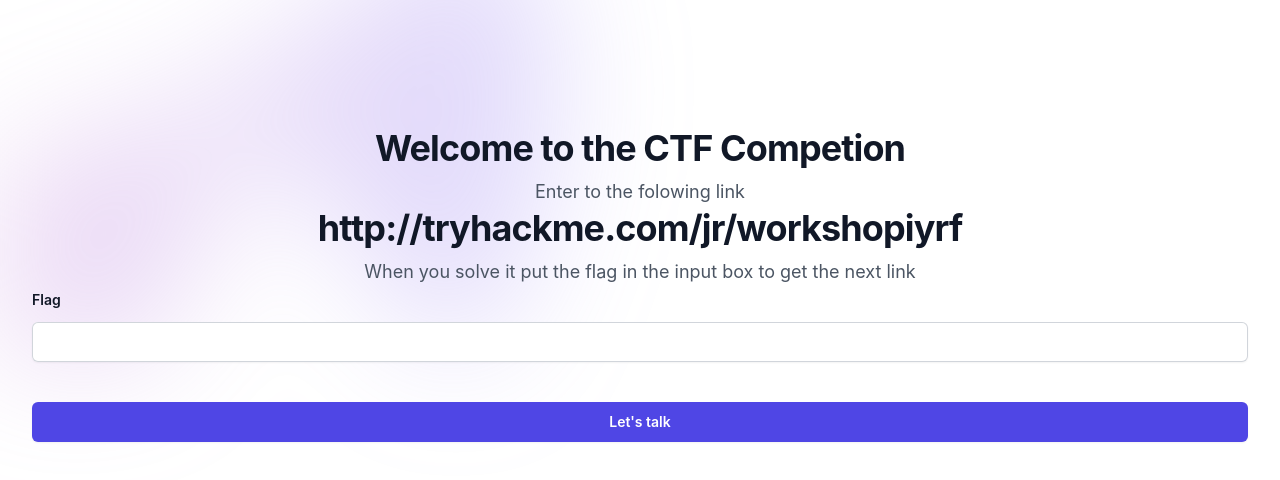
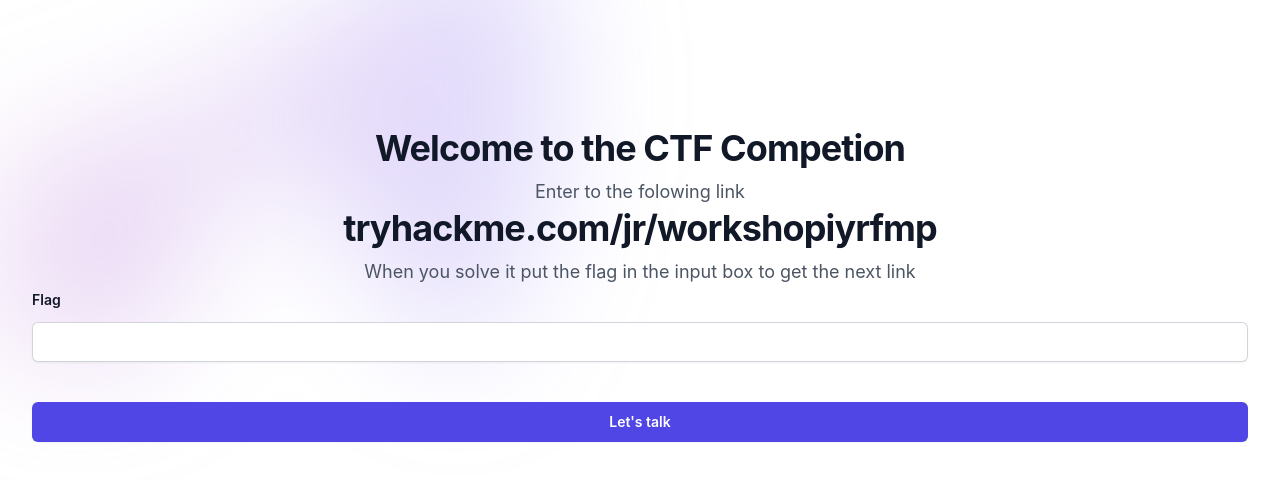
Before and after one commit to proesaad/CTF, a React (Create React App) app: page / in a window 1280 px wide. Shown: the top 480 px of the page. Built offline with nearby package versions, Linux system fonts and the light colour scheme.

Commit message:
Update App.js

```diff
--- a/src/App.js
+++ b/src/App.js
@@ -1,6 +1,6 @@
 import { useState } from "react";
 function App() {
-  const [name, setName] = useState('http://tryhackme.com/jr/workshopiyrf  ');
+  const [name, setName] = useState('tryhackme.com/jr/workshopiyrfmp');
   const [phrase,setPhrase]=useState("")
   function handleClick(phrase) {
     if (phrase === "CSC3000{r4r_4rch1ve5_th15_t1m3}") {
```
